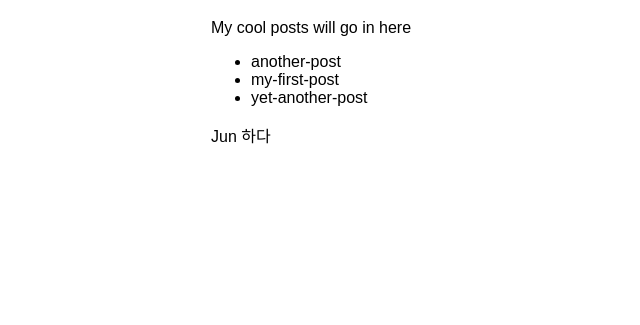
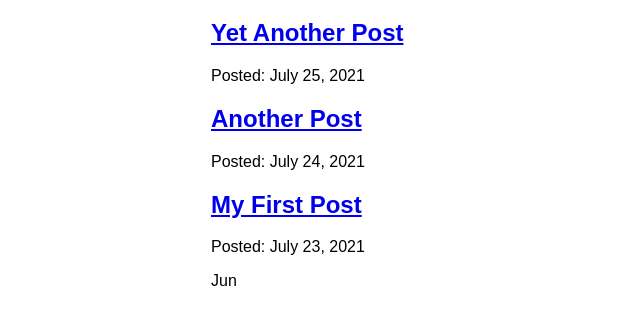
Before and after one commit to ChoYeonJun/my_blog, a Gatsby site: page /blog in a window 1280 px wide. Shown: the part 157-482 px from the top of the page, without its empty margins (179-819 px from the left). Built offline with nearby package versions, Linux system fonts and the light colour scheme; Gatsby itself is replaced by a stand-in of ours.

Commit message:
blog frame done - 37stage

```diff
--- a/blog/another-post.mdx
+++ b/blog/another-post.mdx
@@ -0,0 +1,6 @@
+---
+title: "Another Post"
+date: "2021-07-24"
+---
+
+Here's another post! It's even better than the first one!
--- a/blog/my-first-post.mdx
+++ b/blog/my-first-post.mdx
@@ -0,0 +1,11 @@
+---
+title: "My First Post"
+date: "2021-07-23"
+---
+
+This is my first blog post! Isn't it _great_?
+Some of my **favorite** things are:
+
+- Petting dogs
+- Singing
+- Eating potato-based foods
--- a/blog/yet-another-post.mdx
+++ b/blog/yet-another-post.mdx
@@ -0,0 +1,6 @@
+---
+title: "Yet Another Post"
+date: "2021-07-25"
+---
+
+Wow look at all this content. How do they do it?
--- a/gatsby-config.js
+++ b/gatsby-config.js
@@ -12,5 +12,6 @@ module.exports = {
         path: `${__dirname}/blog`,
       },
     },
+    "gatsby-plugin-mdx",
   ],
 }
--- a/package.json
+++ b/package.json
@@ -15,9 +15,12 @@
     "clean": "gatsby clean"
   },
   "dependencies": {
+    "@mdx-js/mdx": "^1.6.22",
+    "@mdx-js/react": "^1.6.22",
     "clean": "^4.0.2",
     "gatsby": "^4.17.1",
     "gatsby-plugin-image": "^2.17.0",
+    "gatsby-plugin-mdx": "^3.17.0",
     "gatsby-plugin-sharp": "^4.17.0",
     "gatsby-source-filesystem": "^4.17.0",
     "react": "^18.1.0",
--- a/src/components/Layout.js
+++ b/src/components/Layout.js
@@ -52,7 +52,7 @@ function Layout({ pageTitle, children }) {
         {children}
       </main>
 
-      <div>Jun 하다</div>
+      <div>Jun</div>
     </div>
   );
 }
--- a/src/pages/blog.js
+++ /dev/null
@@ -1,27 +0,0 @@
-import { graphql, useStaticQuery } from "gatsby";
-import React from "react";
-import Layout from "../components/Layout";
-
-function BlogPage() {
-  const data = useStaticQuery(graphql`
-    query {
-      allFile {
-        nodes {
-          name
-        }
-      }
-    }
-  `);
-  return (
-    <Layout pageTitle="My Blog Posts">
-      <p>My cool posts will go in here</p>
-      <ul>
-        {data.allFile.nodes.map((node) => (
-          <li key={node.name}>{node.name}</li>
-        ))}
-      </ul>
-    </Layout>
-  );
-}
-
-export default BlogPage;
--- /dev/null
+++ b/src/pages/blog/index.js
@@ -0,0 +1,35 @@
+import { graphql, Link } from "gatsby";
+import React from "react";
+import Layout from "../../components/Layout";
+
+const BlogPage = ({ data }) => {
+    return (
+      <Layout pageTitle="My Blog Posts">
+        {data.allMdx.nodes.map((node) => (
+          <article key={node.id}>
+            <h2>
+              <Link to={`/blog/${node.slug}`}>{node.frontmatter.title}</Link>
+            </h2>
+            <p>Posted: {node.frontmatter.date}</p>
+          </article>
+        ))}
+      </Layout>
+    );
+  };
+
+  export const query = graphql`
+    query {
+      allMdx(sort: { fields: frontmatter___date, order: DESC }) {
+        nodes {
+          frontmatter {
+            date(formatString: "MMMM D, YYYY")
+            title
+          }
+          id
+          slug
+        }
+      }
+    }
+  `;
+
+export default BlogPage;
```
Also changed, not shown: src/pages/blog/{mdx.slug}.js (added, +24 -0 lines), 1 other file.
